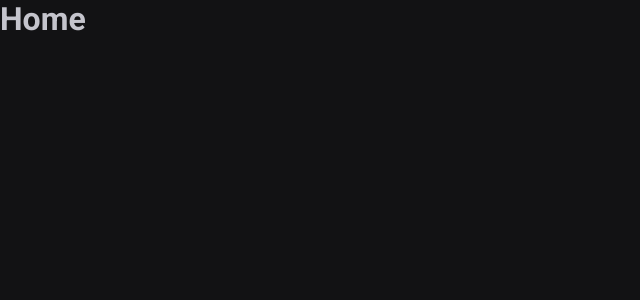
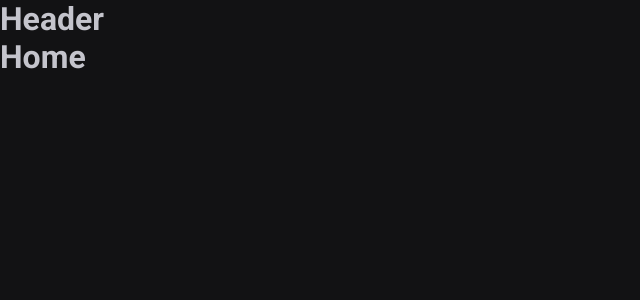
Before and after one commit to EmanuelQuintino/Ignite-Timer, a React (Vite) app: page / in a window 1280 px wide. Shown: the top 300 px of the page, without its empty margins (0-640 px from the left). Built offline with nearby package versions, Linux system fonts and the light colour scheme.

Commit message:
add default layout

```diff
--- /dev/null
+++ b/src/components/Header/index.tsx
@@ -0,0 +1,9 @@
+import { Container } from "./style";
+
+export function Header() {
+  return (
+    <Container>
+      <h1>Header</h1>
+    </Container>
+  );
+}
--- /dev/null
+++ b/src/components/Header/style.ts
@@ -0,0 +1,3 @@
+import styled from "styled-components";
+
+export const Container = styled.div``;
--- /dev/null
+++ b/src/layouts/Default/index.tsx
@@ -0,0 +1,11 @@
+import { Header } from "../../components/Header";
+import { Outlet } from "react-router-dom";
+
+export function DefaultLayout() {
+  return (
+    <>
+      <Header />
+      <Outlet />
+    </>
+  );
+}
--- a/src/routes/index.tsx
+++ b/src/routes/index.tsx
@@ -1,4 +1,5 @@
 import { Routes, Route, BrowserRouter } from "react-router-dom";
+import { DefaultLayout } from "../layouts/Default";
 import { Home } from "../pages/Home";
 import { History } from "../pages/History";
 
@@ -6,8 +7,10 @@ export function Router() {
   return (
     <BrowserRouter>
       <Routes>
-        <Route path="/" element={<Home />} />
-        <Route path="/history" element={<History />} />
+        <Route path="/" element={<DefaultLayout />}>
+          <Route path="/" element={<Home />} />
+          <Route path="/history" element={<History />} />
+        </Route>
       </Routes>
     </BrowserRouter>
   );
```
